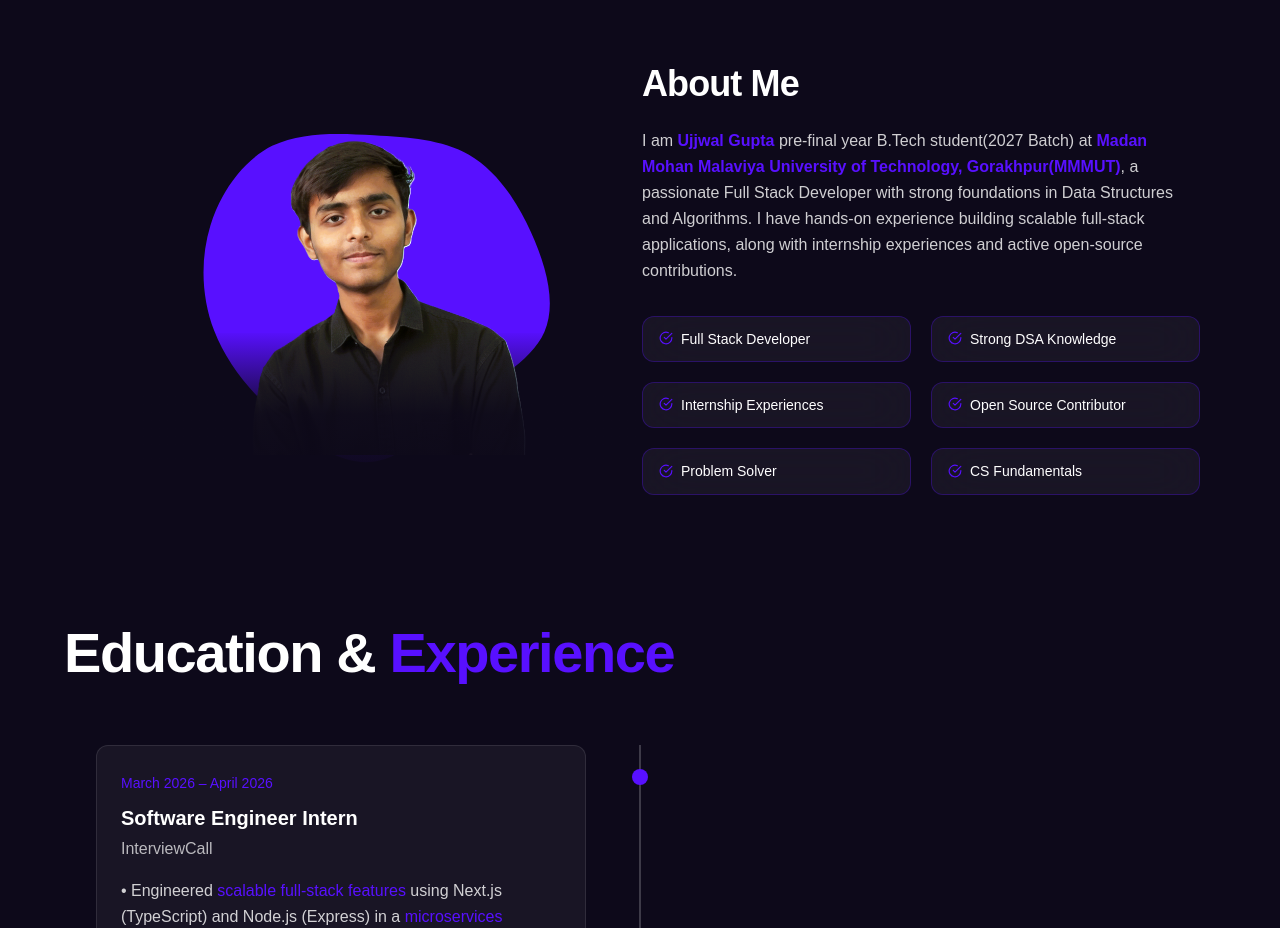
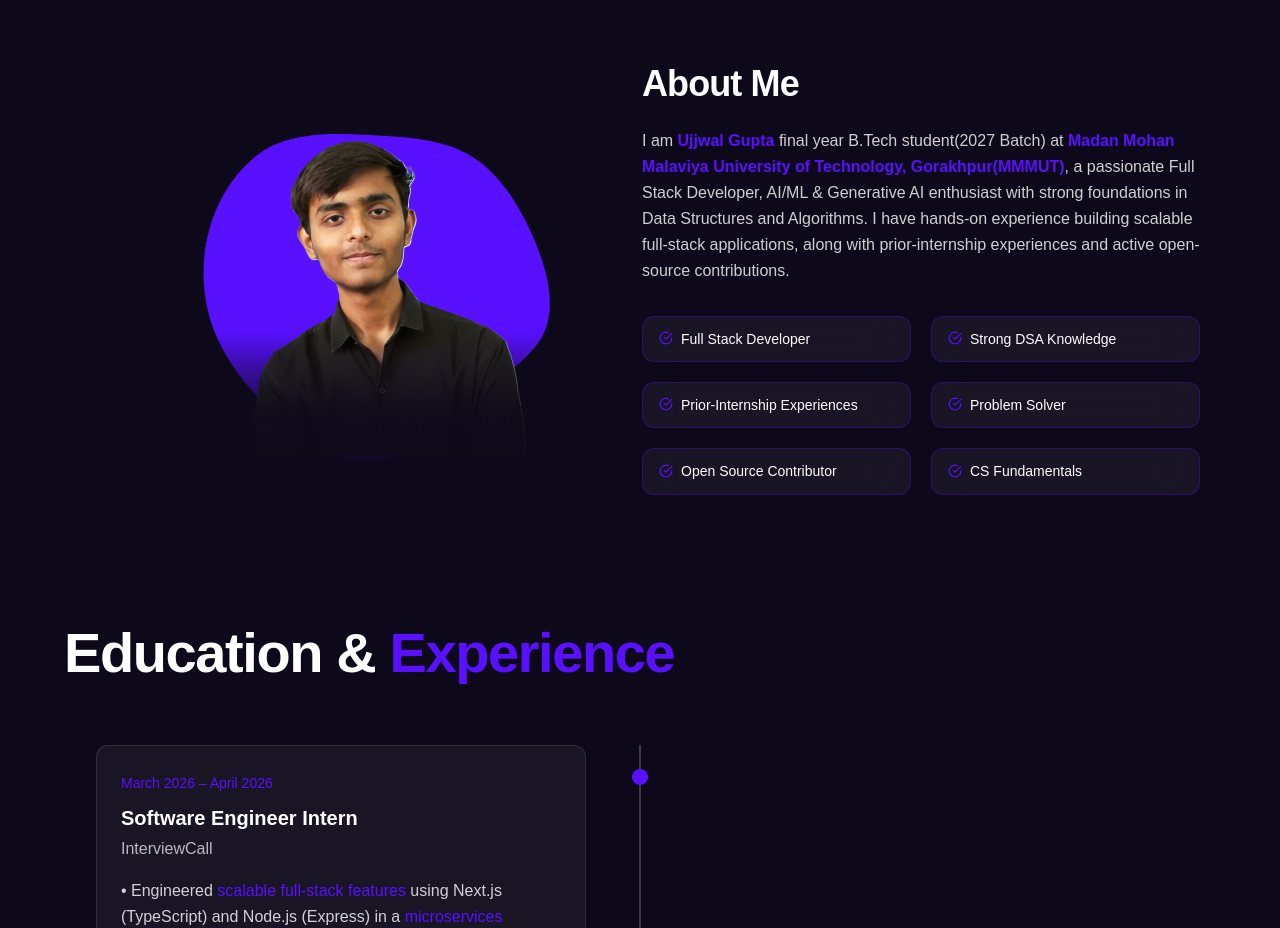
Before and after one commit to UjjwalGupta1105/Portfolio, a Next.js app in the folder portfolio/: page / in a window 1280 px wide. Shown: the part 820-1748 px from the top of the page. Built offline with nearby package versions, Linux system fonts and the light colour scheme; a web font is replaced by a local one.

Commit message:
Revise About Me section for current status and skills
Updated personal information and added AI/ML enthusiasm.

```diff
--- a/portfolio/components/about.jsx
+++ b/portfolio/components/about.jsx
@@ -74,9 +74,9 @@ const About=()=>{
           </h2>
 
           <p className="text-white/80 leading-relaxed mb-8">
-            I am <span className="text-accent font-bold ">Ujjwal Gupta</span> pre-final year B.Tech student(2027 Batch) at
-            <span className="text-accent font-bold"> Madan Mohan Malaviya University of Technology, Gorakhpur(MMMUT)</span>, a passionate Full Stack Developer with strong foundations in Data Structures and Algorithms.
-             I have hands-on experience building scalable full-stack applications, along with internship experiences and active open-source contributions.
+            I am <span className="text-accent font-bold ">Ujjwal Gupta</span> final year B.Tech student(2027 Batch) at
+            <span className="text-accent font-bold"> Madan Mohan Malaviya University of Technology, Gorakhpur(MMMUT)</span>, a passionate Full Stack Developer, AI/ML & Generative AI enthusiast with strong foundations in Data Structures and Algorithms.
+             I have hands-on experience building scalable full-stack applications, along with prior-internship experiences and active open-source contributions.
           </p>
 
          {/* Highlights */}
@@ -84,9 +84,9 @@ const About=()=>{
     {[
         "Full Stack Developer",
         "Strong DSA Knowledge",
-        "Internship Experiences",
+        "Prior-Internship Experiences",
+        "Problem Solver",
         "Open Source Contributor",
-        "Problem Solver",
         "CS Fundamentals",
     ].map((item, idx) => (
         <div
```
